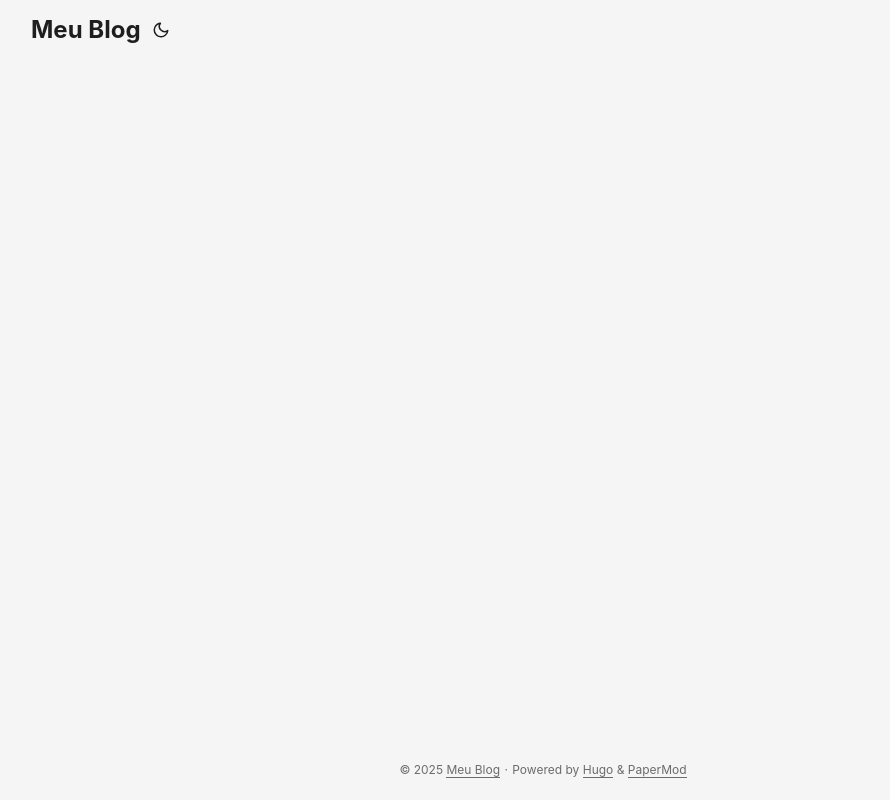
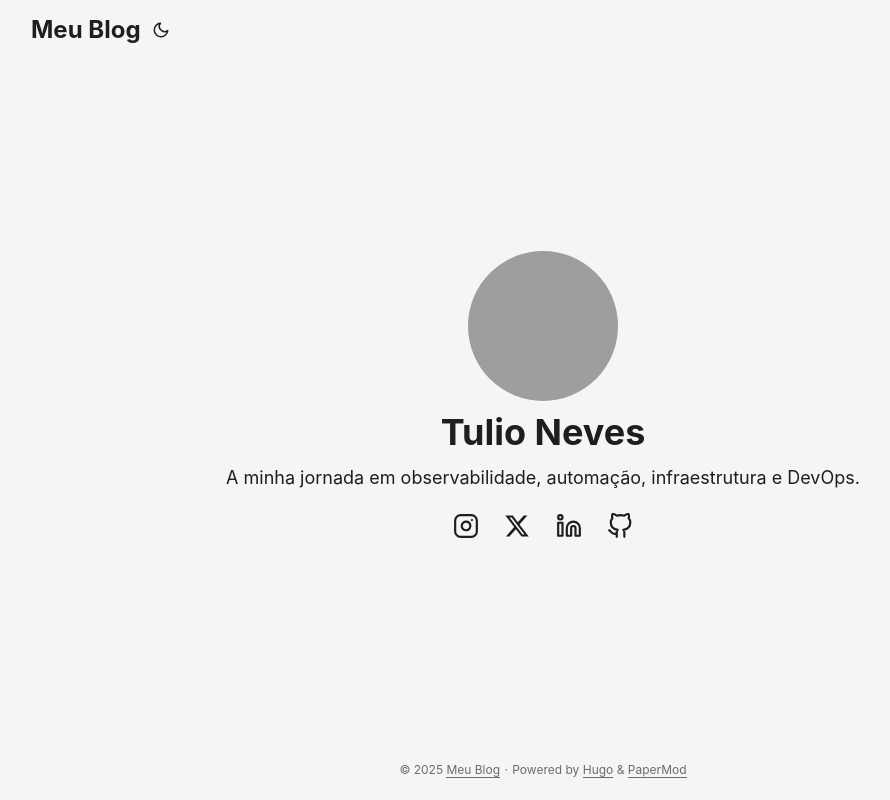
Before and after one commit to tuliochagas/tulioneves.me, a plain HTML site: page index.html in a window 1280 px wide. Shown: the whole page, without its empty margins (97-987 px from the left). Drawn offline with Linux system fonts and the light colour scheme; grey boxes are pictures that could not be loaded.

Commit message:
atualizações no perfil do site

```diff
--- a/index.html
+++ b/index.html
@@ -9,7 +9,7 @@
 <title>Meu Blog</title>
 
 <meta name="description" content="">
-<meta name="author" content="Túlio Neves Chagas">
+<meta name="author" content="Tulio Neves Chagas">
 <link rel="canonical" href="https://tulioneves.me/">
 <link crossorigin="anonymous" href="/assets/css/stylesheet.f49d66caae9ea0fd43f21f29e71a8d3e284517ed770f2aa86fa012953ad3c9ef.css" integrity="sha256-9J1myq6eoP1D8h8p5xqNPihFF&#43;13Dyqob6ASlTrTye8=" rel="preload stylesheet" as="style">
 <link rel="icon" href="https://tulioneves.me/favicon.ico">
@@ -75,7 +75,7 @@
   "description": "",
   "logo": "https://tulioneves.me/favicon.ico",
   "sameAs": [
-
+      "https://www.instagram.com/tulioneves_/", "\u003clink2\u003e", "https://www.linkedin.com/in/tuliochagas/", "https://github.com/tuliochagas"
   ]
 }
 </script>
@@ -124,7 +124,52 @@
         </ul>
     </nav>
 </header>
-<main class="main">
+<main class="main"><div class="profile">
+    <div class="profile_inner">
+        <img draggable="false" src="https://tulioneves.me/images/perfil.jpeg" alt="Tulio Neves" title="Tulio Neves"
+            height="150" width="150" />
+        <h1>Tulio Neves</h1>
+        <span>A minha jornada em observabilidade, automação, infraestrutura e DevOps.</span><div class="social-icons" >
+    <a href="https://www.instagram.com/tulioneves_/" target="_blank" rel="noopener noreferrer me"
+        title="Instagram">
+        <svg xmlns="http://www.w3.org/2000/svg" viewBox="0 0 24 24" fill="none" stroke="currentColor" stroke-width="2"
+    stroke-linecap="round" stroke-linejoin="round">
+    <rect x="2" y="2" width="20" height="20" rx="5" ry="5"></rect>
+    <path d="M16 11.37A4 4 0 1 1 12.63 8 4 4 0 0 1 16 11.37z"></path>
+    <line x1="17.5" y1="6.5" x2="17.5" y2="6.5"></line>
+</svg>
+    </a>
+    <a href="%3clink2%3e" target="_blank" rel="noopener noreferrer me"
+        title="X">
+        <svg xmlns="http://www.w3.org/2000/svg" viewBox="0 0 24 24" fill="currentColor">
+    <path
+        d="M18.244 2.25h3.308l-7.227 8.26 8.502 11.24H16.17l-5.214-6.817L4.99 21.75H1.68l7.73-8.835L1.254 2.25H8.08l4.713 6.231zm-1.161 17.52h1.833L7.084 4.126H5.117z">
+    </path>
+</svg>
+    </a>
+    <a href="https://www.linkedin.com/in/tuliochagas/" target="_blank" rel="noopener noreferrer me"
+        title="Linkedin">
+        <svg xmlns="http://www.w3.org/2000/svg" viewBox="0 0 24 24" fill="none" stroke="currentColor" stroke-width="2"
+    stroke-linecap="round" stroke-linejoin="round">
+    <path d="M16 8a6 6 0 0 1 6 6v7h-4v-7a2 2 0 0 0-2-2 2 2 0 0 0-2 2v7h-4v-7a6 6 0 0 1 6-6z"></path>
+    <rect x="2" y="9" width="4" height="12"></rect>
+    <circle cx="4" cy="4" r="2"></circle>
+</svg>
+    </a>
+    <a href="https://github.com/tuliochagas" target="_blank" rel="noopener noreferrer me"
+        title="Github">
+        <svg xmlns="http://www.w3.org/2000/svg" viewBox="0 0 24 24" fill="none" stroke="currentColor" stroke-width="2"
+    stroke-linecap="round" stroke-linejoin="round">
+    <path
+        d="M9 19c-5 1.5-5-2.5-7-3m14 6v-3.87a3.37 3.37 0 0 0-.94-2.61c3.14-.35 6.44-1.54 6.44-7A5.44 5.44 0 0 0 20 4.77 5.07 5.07 0 0 0 19.91 1S18.73.65 16 2.48a13.38 13.38 0 0 0-7 0C6.27.65 5.09 1 5.09 1A5.07 5.07 0 0 0 5 4.77a5.44 5.44 0 0 0-1.5 3.78c0 5.42 3.3 6.61 6.44 7A3.37 3.37 0 0 0 9 18.13V22">
+    </path>
+</svg>
+    </a>
+</div>
+
+    </div>
+</div>
+
     </main>
 
 <footer class="footer">
```
Also changed, not shown: 404.html (+1 -1 lines), categories/index.html (+1 -1 lines), page/1/index.html (+3 -3 lines), posts/index.html (+1 -1 lines), tags/index.html (+1 -1 lines), images/perfil.jpeg (added).
